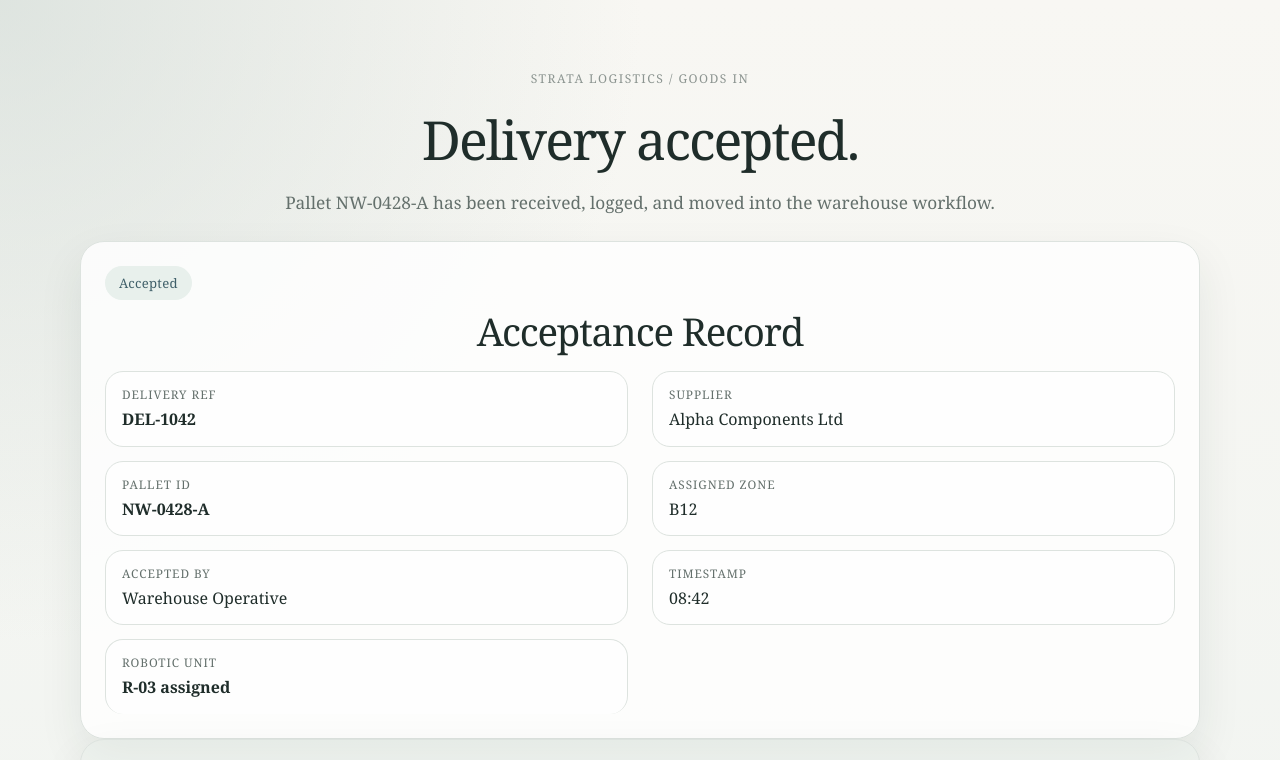
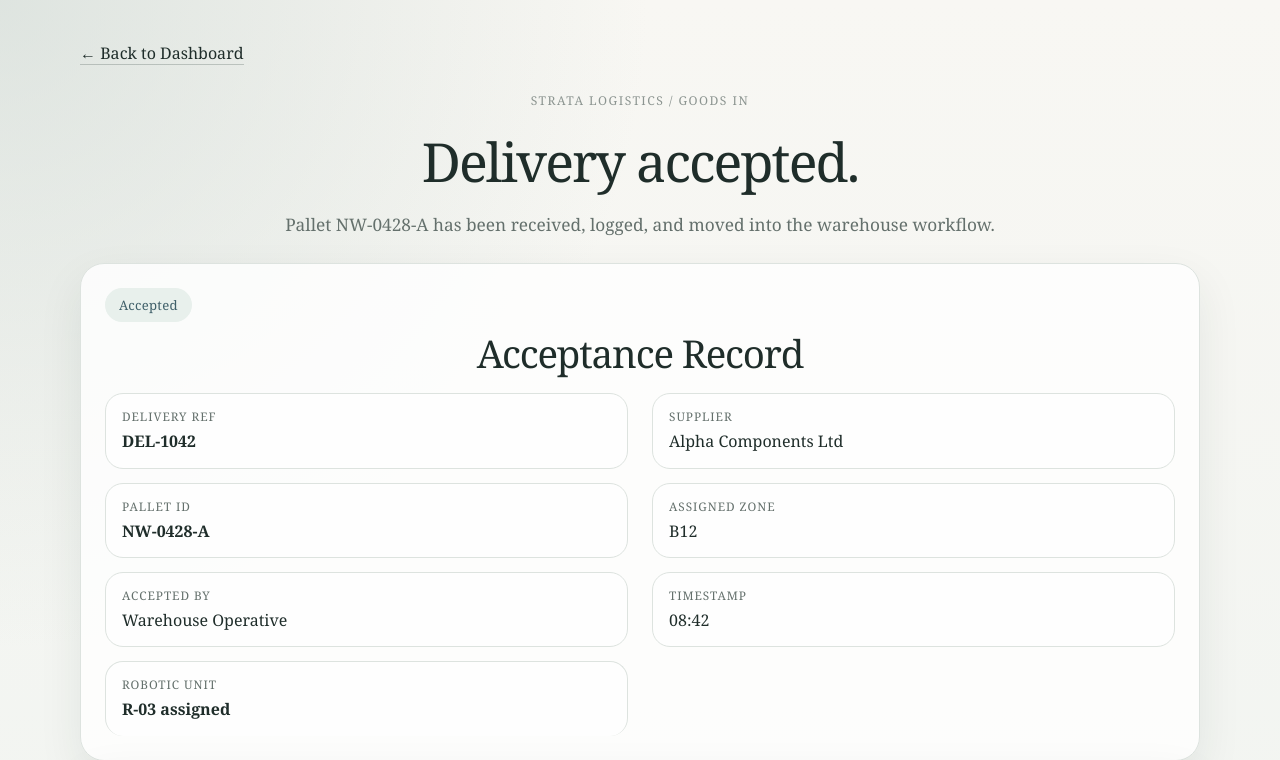
Before and after one commit to idexqr-ux/qr-hold, a plain HTML site: page strata-logistics-pallet-accepted.html in a window 1280 px wide. Shown: the top 760 px of the page. Drawn offline with Linux system fonts and the light colour scheme.

Commit message:
Update strata-logistics-pallet-accepted.html

```diff
--- a/strata-logistics-pallet-accepted.html
+++ b/strata-logistics-pallet-accepted.html
@@ -9,7 +9,8 @@
 </head>
 
 <body>
-  <main class="wrap">
+  <main class="wrap" id="top">
+ <a class="text-link" href="strata-logistics-dashboard.html">← Back to Dashboard</a>
 
     <header class="hero page-hero">
       <p class="eyebrow">Strata Logistics / Goods In</p>
```
